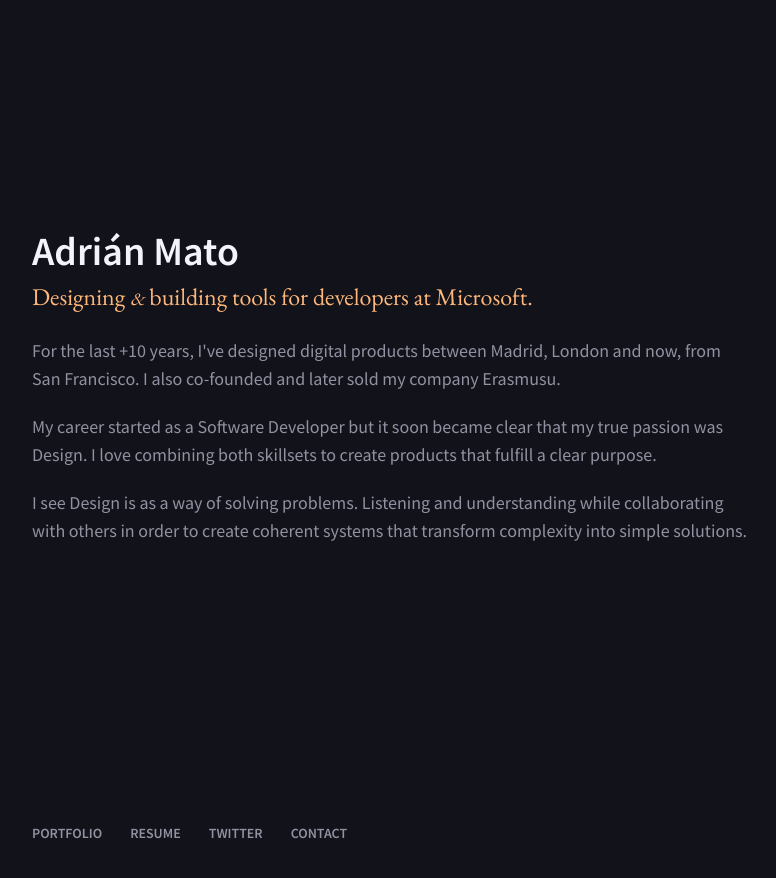
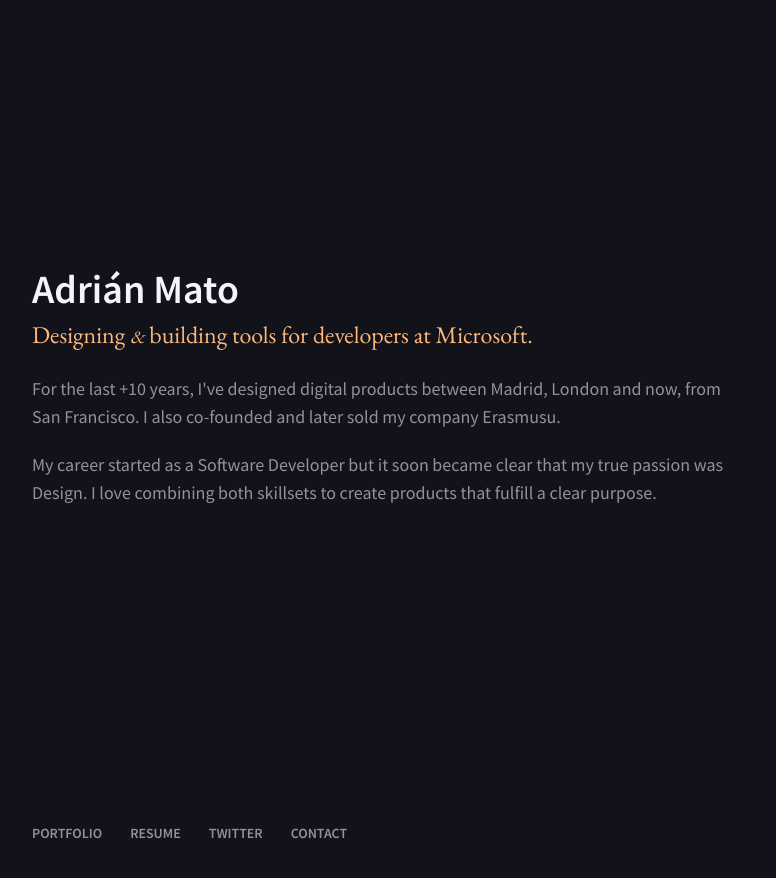
Before and after one commit to adrianmg/adrianmg.github.io, a Jekyll site: the page built from index.md, in a window 1280 px wide and 900 px high. Shown: the top 878 px of the window, without its empty margins (16-792 px from the left). Built offline with Jekyll 4.4.1, drawn with Linux system fonts in a browser that asks for light colours.

Commit message:
Trimmed out the description in Home

```diff
--- a/_layouts/home.html
+++ b/_layouts/home.html
@@ -18,10 +18,6 @@
               My career started as a Software Developer but it soon became clear that my true passion was Design.
               I love combining both skillsets to create products that fulfill a clear purpose.
             </p>
-            <p>
-              I see Design is as a way of solving problems. Listening and understanding while collaborating with
-              others in order to create coherent systems that transform complexity into simple solutions.
-            </p>
         </div>
       </div>
     </div>
```
